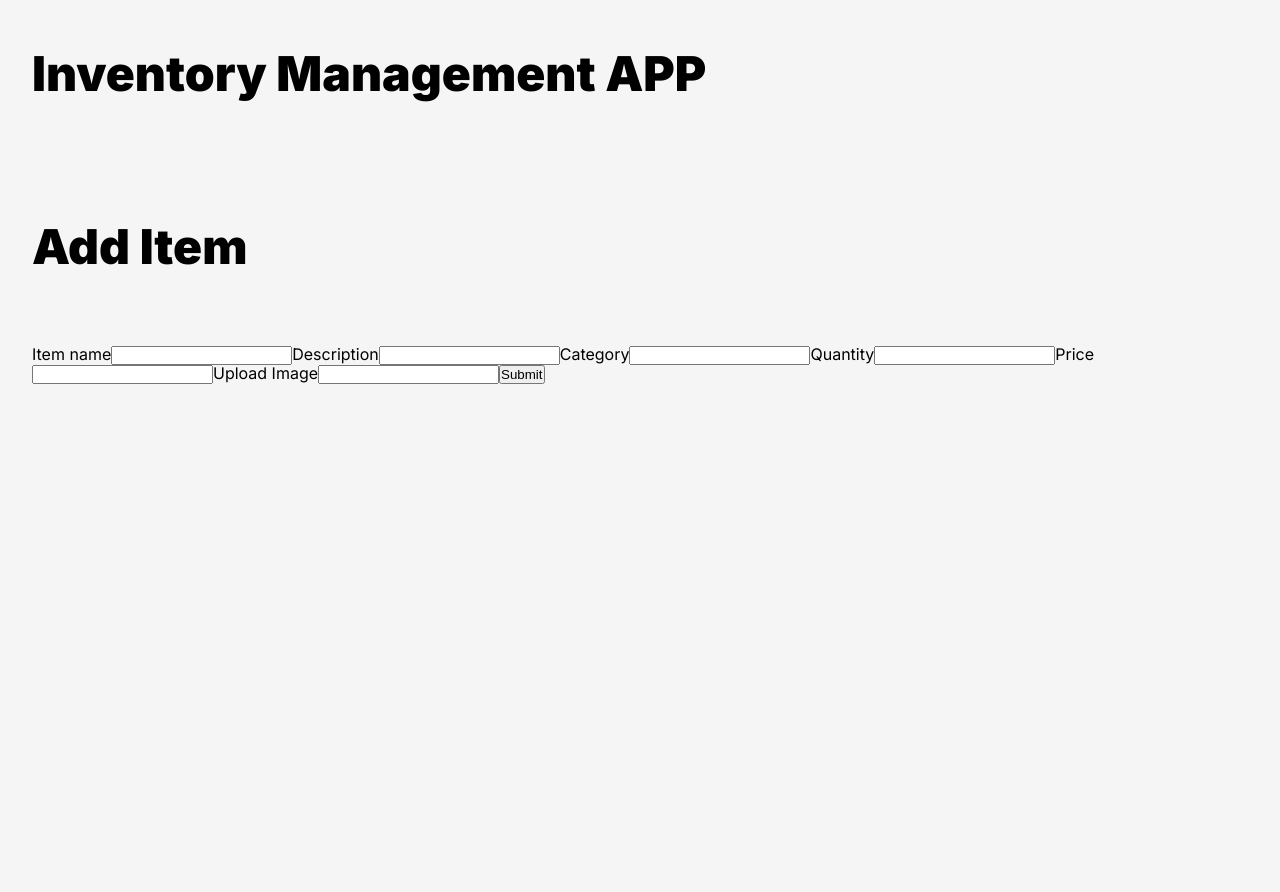
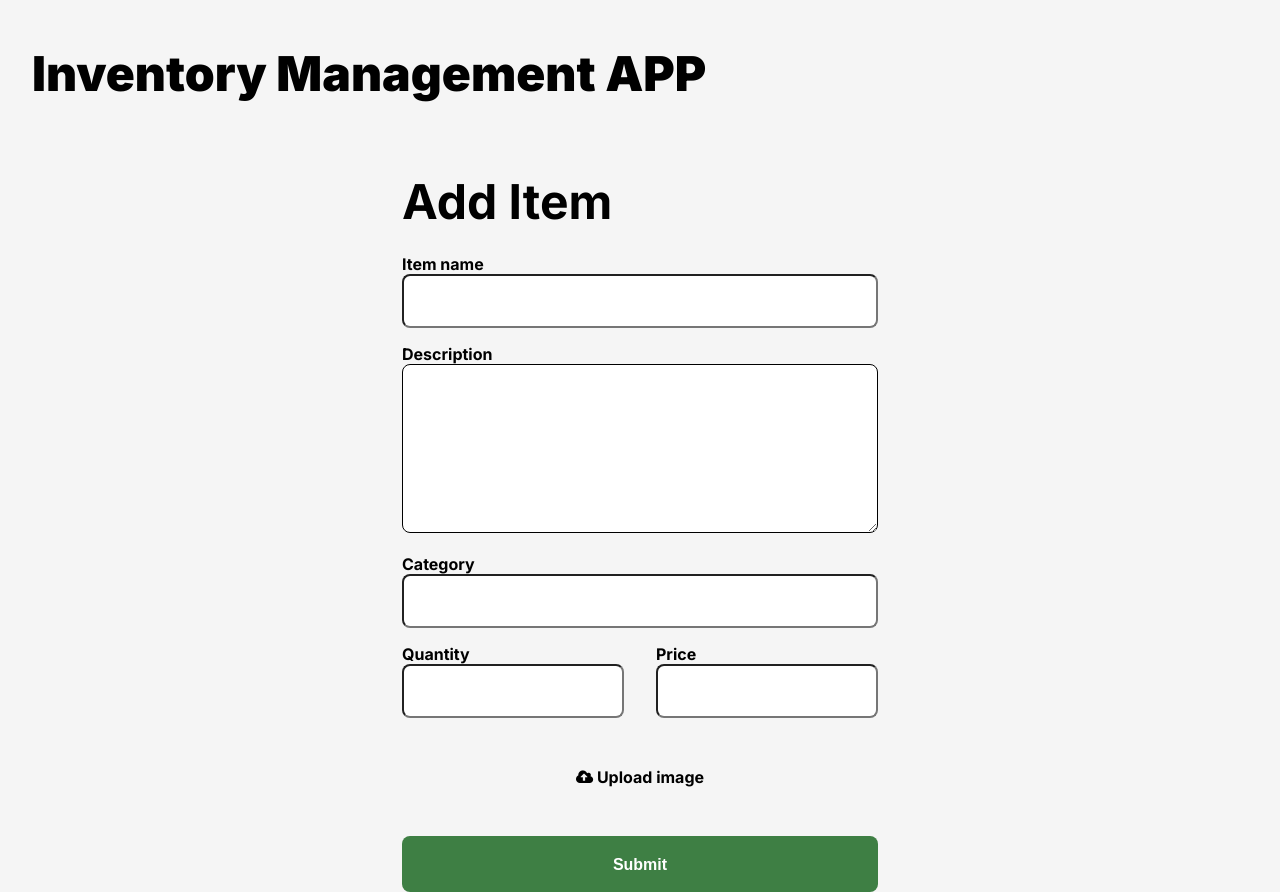
Before and after one commit to VZ-Devs/Inventory-APP, a React (Vite) app: page /add-item in a window 1280 px wide. Before the commit the page ends 800 px from the top, so only its background shows below. Built offline with nearby package versions, Linux system fonts and the light colour scheme; no server answers.

Commit message:
Style form page and some minor styling on the home page

```diff
--- a/package.json
+++ b/package.json
@@ -43,6 +43,7 @@
     "cors": "^2.8.5",
     "dotenv": "^10.0.0",
     "express": "^4.17.1",
+    "font-awesome": "^4.7.0",
     "morgan": "1.10.0",
     "react": "^17.0.2",
     "react-dom": "^17.0.2",
--- a/src/App.jsx
+++ b/src/App.jsx
@@ -4,6 +4,7 @@ import { Items } from './pages/home/items';
 import styles from './App.module.css';
 import AddItem from './pages/add-item';
 import ViewItem from './pages/view-item';
+import 'font-awesome/css/font-awesome.min.css';
 // importing a named component
 
 // import apiURL from '../api';
--- a/src/App.module.css
+++ b/src/App.module.css
@@ -5,5 +5,5 @@ h1 {
   font-weight: 900;
   color: #000;
   /* margin: 2.5rem 0 4.5rem 0; */
-  padding: 3rem 0 4.5rem 0;;
+  padding: 3rem 0 4.5rem 0;
 }
--- /dev/null
+++ b/src/pages/add-item/add-item.module.css
@@ -0,0 +1,65 @@
+.header2 {
+  margin: 0 0 1.5rem 0;
+  text-align: left;
+  font-size: 3rem;
+  line-height: 58px;
+  font-weight: 700;
+}
+
+form {
+  display: flex;
+  flex-direction: column;
+  align-items: center;
+}
+
+/* input, label {
+    display:block;
+} */
+
+label {
+  font-weight: 700;
+  font-size: 1rem;
+  line-height: 19px;
+}
+
+.f_label {
+  text-align: left;
+}
+
+input[type="text"] {
+    width: 476px;
+    height: 54px;
+    border-radius: .5rem;
+    margin: 0
+}
+
+textarea {
+    width: 476px;
+    height: 169px;
+    border-radius: .5rem;
+    border-color: black;
+}
+
+input[type="number"] {
+    width: 222px;
+    height: 54px;
+    border-radius: .5rem;
+}
+
+/* .small_input {
+  display: flex;
+  flex-direction: row;
+  justify-content: space-between;
+} */
+
+
+input[type="file"] {
+    display: none;
+}
+
+.image_upload {
+    border-radius: .5rem;
+    display: inline-block;
+    padding: 32px 64px;
+    cursor: pointer;
+}
--- a/src/pages/add-item/index.jsx
+++ b/src/pages/add-item/index.jsx
@@ -1,4 +1,6 @@
-import React, {useState} from 'react';
+import React, { useState } from 'react';
+import styles from './add-item.module.css';
+import { Button } from '@/components/ui';
 
 function AddItem() {
   const [inputFields, setInputFields] = useState({});
@@ -26,47 +28,76 @@ function AddItem() {
 
   return (
     <div>
-      <h1>Add Item</h1>
       <form>
+        <div className={styles.f_label}>
+          <h2 className={styles.header2}>Add Item</h2>
           <label>Item name</label>
+          <br />
           <input
+            type="text"
             name="name"
             value={inputFields.name}
             onChange={handleFormChange}
           />
+        </div>
+        <br />
+        <div className={styles.f_label}>
           <label>Description</label>
-        <input
+          <br />
+          <textarea
             name="description"
             value={inputFields.description}
             onChange={handleFormChange}
           />
+        </div>
+        <br />
+        <div className={styles.f_label}>
           <label>Category</label>
+          <br />
           <input
+            type="text"
             name="category"
             value={inputFields.category}
             onChange={handleFormChange}
           />
+        </div>
+        <br />
+        <section>
+          <div style={{float:'left',marginRight:32}}>
             <label>Quantity</label>
+            <br />
             <input
-          type = "number"
+              type="number"
               name="quantity"
               value={inputFields.quantity}
               onChange={handleFormChange}
             />
+          </div>
+          <div style={{ float: 'left' }}>
             <label>Price</label>
+            <br />
+
             <input
               type="number"
               name="price"
               value={inputFields.price}
               onChange={handleFormChange}
             />
-        <label>Upload Image</label>
+          </div>
+        </section>
+        <br />
+        {/* https://www.quirksmode.org/dom/inputfile.html */}
+        <label className={styles.image_upload}>
           <input
+            type="file"
             name="image"
             value={inputFields.image}
             onChange={handleFormChange}
           />
-        <button onClick={addItem} type="submit">Submit</button>
+          <i className="fa fa-cloud-upload"></i> Upload image
+        </label>
+        <br />
+        <Button onClick={addItem}>Submit</Button>
       </form>
     </div>
   );
--- a/src/pages/home/home.module.css
+++ b/src/pages/home/home.module.css
@@ -2,6 +2,7 @@
   display: grid;
   grid-template-columns: repeat(auto-fit, minmax(min(100%, 250px), 1fr));
   gap: 1.5rem;
+  --black-on-white: rgb(0 0 0 / 0.87);;
 }
 
 .card {
@@ -11,6 +12,7 @@
   /* outline: 1px solid black; */
   transition: transform 500ms ease;
   overflow: hidden;
+  text-decoration: none;
 }
 
 .card:hover {
@@ -41,6 +43,7 @@
   top: 40px;
   left: 0;
   z-index: 1;
+  color: var(--black-on-white);
 }
 
 .card .media .price {
@@ -51,6 +54,10 @@
   margin: 8px;
   z-index: 1;
 }
+
+/* .card .media .price:before {
+  content: '$';
+} */
 
 .card .media::after {
   content: '';
@@ -77,15 +84,17 @@
   top: 0;
   right: 0;
   padding: 8px;
+  color: var(--black-on-white);
 }
 
 .card .content .description {
   font-size: 1.2rem;
-  font-weight: 600;
+  font-weight: 400;
   --padding: 1rem;
   padding: var(--padding);
   max-width: 19ch;
-  color: rgb(0 0 0 / 0.87);
+  color: var(--black-on-white);
+  text-decoration: none;
 }
 
 .add-button {
--- a/src/pages/home/item/index.jsx
+++ b/src/pages/home/item/index.jsx
@@ -11,7 +11,7 @@ export const Item = ({ data }) => {
         <img src={image} alt={image} />
         <h2 className={styles.title}>{title}</h2>
         <span className={styles.tag}>{category}</span>
-        <h3 className={styles.price}>{price}</h3>
+        <h3 className={styles.price}>${price}</h3>
       </div>
       <div className={styles.content}>
         <p className={styles.quantity}>
```
Also changed, not shown: 2 other files (tests, documents, lock files or other folders). Lines whose indentation alone changed are shown as unchanged.
